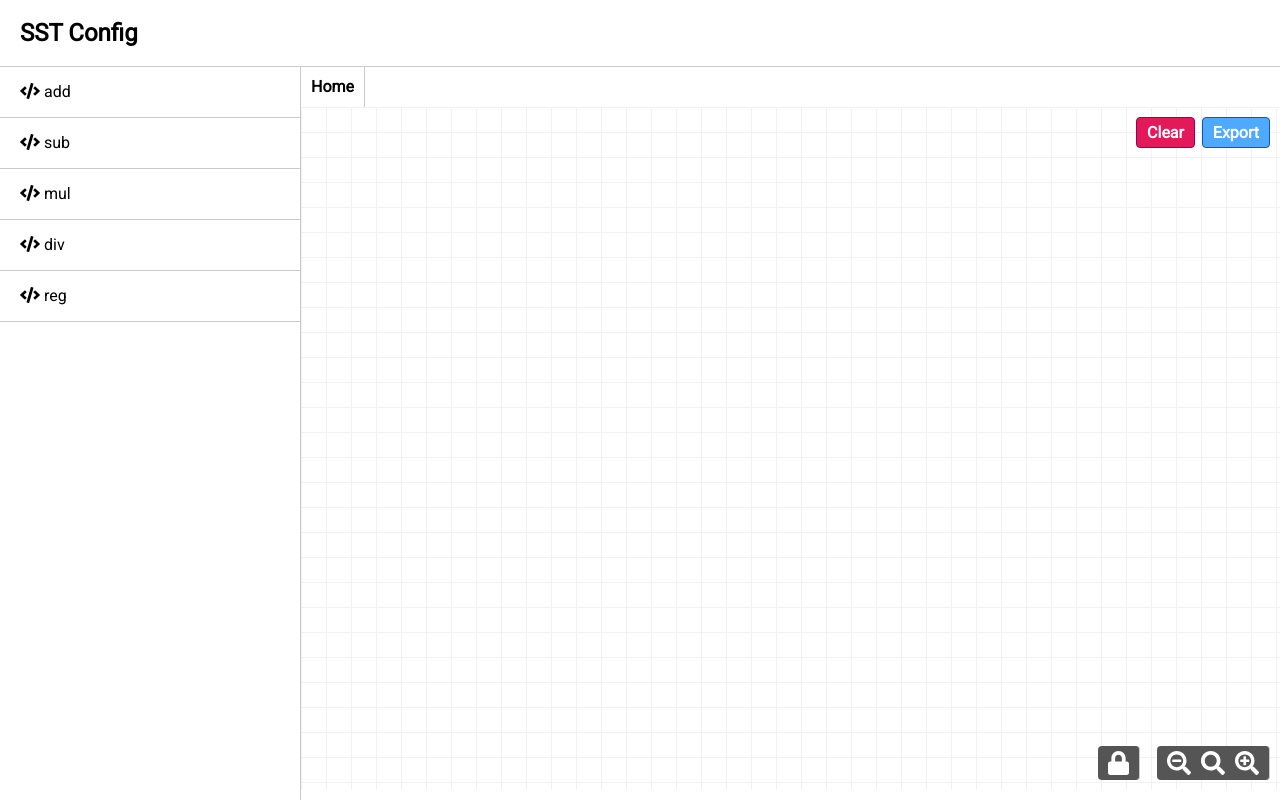
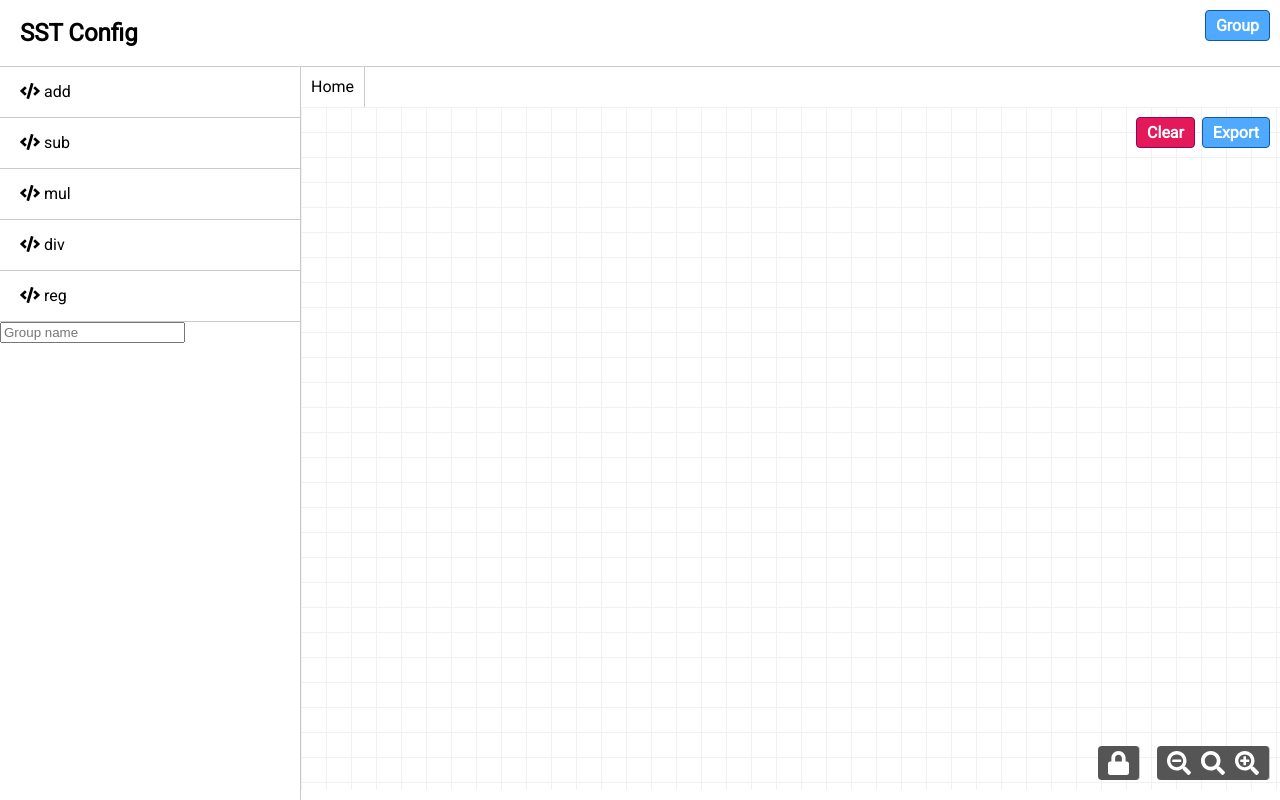
Before and after one commit to lpsmodsimteam/sst-composition-tool, a Flask app: page / in a window 1280 px wide; the page is wider, and only the part inside the window is pictured. Run offline with Flask 2, Linux system fonts and the light colour scheme; some libraries are stand-ins or nearby versions.

Commit message:
add suport for grouping

```diff
--- a/sstconfiggui/templates/index.html
+++ b/sstconfiggui/templates/index.html
@@ -25,12 +25,15 @@
     <div class="wrapper">
       <div class="col">
         {{ element_divs|safe }}
-        <span id="nodes"></span>
+
+        <input id="group_nodes_name" type="text" placeholder="Group name">
+        <div id="group_nodes" class="btn-export">Group</div>
+        <div><span id="group_nodes_msg"></span></div>
       </div>
       <div class="col-right">
         <div class="menu">
           <ul id="hierarchy">
-            <li onclick="editor.changeModule('Home'); changeModule(event);" class="selected">Home</li>
+            <li onclick="editor.changeModule('Home'); changeModule(event);">Home</li>
           </ul>
         </div>
         <div id="drawflow" ondrop="drop(event)" ondragover="allowDrop(event)">
@@ -50,6 +53,7 @@
         </div>
       </div>
     </div>
+
     <script type="text/javascript">
 
       $("#export_button").click(function(e) {
@@ -96,32 +100,6 @@
         editor.addNode(name, 1, 1, pos_x, pos_y, name, {}, df_box_divs[name]);
       }
 
-      var transform = '';
-      function showpopup(e) {
-        e.target.closest(".drawflow-node").style.zIndex = "9999";
-        e.target.children[0].style.display = "block";
-        //document.getElementById("modalfix").style.display = "block";
-        //e.target.children[0].style.transform = 'translate('+translate.x+'px, '+translate.y+'px)';
-        transform = editor.precanvas.style.transform;
-        editor.precanvas.style.transform = '';
-        editor.precanvas.style.left = editor.canvas_x + 'px';
-        editor.precanvas.style.top = editor.canvas_y + 'px';
-        console.log(transform);
-        //e.target.children[0].style.top  =  -editor.canvas_y - editor.container.offsetTop +'px';
-        //e.target.children[0].style.left  =  -editor.canvas_x  - editor.container.offsetLeft +'px';
-        editor.editor_mode = "fixed";
-      }
-
-      function closemodal(e) {
-        e.target.closest(".drawflow-node").style.zIndex = "2";
-        e.target.parentElement.parentElement.style.display = "none";
-        //document.getElementById("modalfix").style.display = "none";
-        editor.precanvas.style.transform = transform;
-        editor.precanvas.style.left = '0px';
-        editor.precanvas.style.top = '0px';
-        editor.editor_mode = "edit";
-      }
-
       function changeModule(event) {
         var all = document.querySelectorAll(".menu ul li");
         for (var i = 0; i < all.length; i++) {
@@ -148,6 +126,57 @@
       editor.reroute = true;
       editor.start();
 
+      var grouped = 0;
+      var selectedNodes = [];
+      $("#group_nodes").click(function(e) {
+
+        e.preventDefault();
+        if (!(grouped % 2) && !selectedNodes.length) {
+          $("#group_nodes_msg").text("In grouping mode");
+          console.log(grouped);
+
+          editor.on('nodeSelected', function(id) {
+
+            if (!selectedNodes.includes(id)) {
+
+              selectedNodes.push(id);
+              $("#group_nodes_msg").text(selectedNodes);
+              console.log("Node selected " + id);
+
+            }
+
+          });
+
+        } else {
+
+          var groupName = "Group " + grouped;
+
+          $("#group_nodes_msg").text("Created new group");
+
+          editor.addModule(groupName);
+          editor.changeModule(groupName);
+          var newModuleDivHtml = "<li onclick=\"editor.changeModule('" + groupName + "'); changeModule(event);\">" + groupName + "</li>";
+          $(newModuleDivHtml).appendTo('#hierarchy');
+
+          for (var i = 0; i < selectedNodes.length; i++) {
+            var old_node = editor.getNodeFromId(selectedNodes[i]);
+
+            ({_id, name, inputs, outputs, posx, posy, class_name, data, html} = old_node);
+            console.log(name, inputs, outputs, posx, posy);
+            editor.addNode(name, 1, 1, posx, posy, class_name, data, html);
+            editor.removeNodeId("node-" + old_node["id"]);
+
+          }
+
+        }
+
+        grouped++;
+
+      })
+
+    </script>
+
+    <script type="text/javascript">
       //editor.addNode(name, inputs, outputs, posx, posy, class, data, html);
       /*editor.addNode('welcome', 0, 0, 50, 50, 'welcome', {}, welcome );
       // */
@@ -158,22 +187,7 @@
       // editor.on('nodeRemoved', function(id) {
       //   console.log("Node removed " + id);
       // })
-      var selectedNodes = [];
-      editor.on('nodeSelected', function(id) {
 
-        if (!selectedNodes.includes(id)) {
-          editor.addModule(id);
-          var newModuleDivHtml = "<li onclick=\"editor.changeModule('" + id + "'); changeModule(event);\">" + id + "</li>";
-          $(newModuleDivHtml).appendTo('#hierarchy');
-
-          selectedNodes.push(id);
-          $("#nodes").text(selectedNodes);
-          console.log("Node selected " + id);
-          console.log(selectedNodes.includes(id));
-
-        }
-
-      })
       // editor.on('moduleCreated', function(name) {
       //   console.log("Module Created " + name);
       // })
@@ -206,8 +220,7 @@
       // editor.on('removeReroute', function(id) {
       //   console.log("Reroute removed " + id);
       // })
+    </script>
 
-
-    </script>
   </body>
 </html>
```
